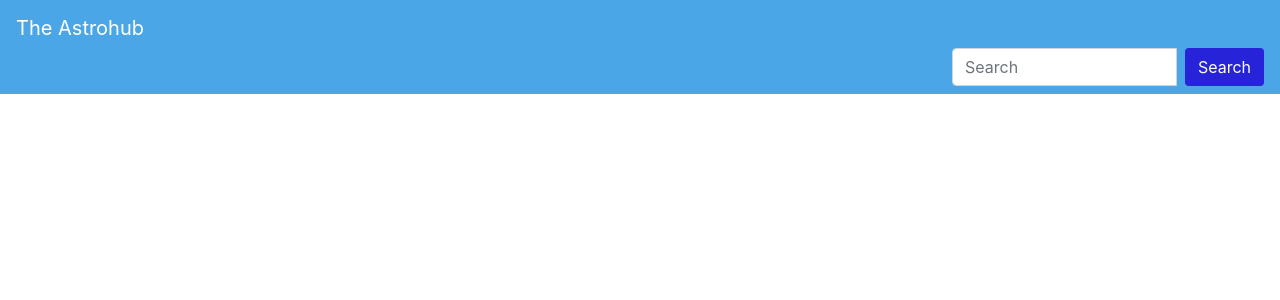
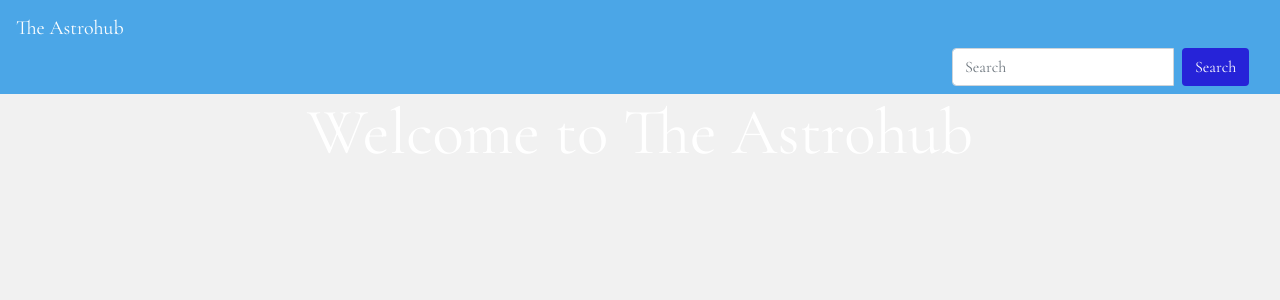
Before and after one commit to joycewambui/The-Astrohub, a Django app: page / in a window 1280 px wide. Shown: the top 300 px of the page. Run offline with Django 3.2, Linux system fonts and the light colour scheme; data that the repository does not hold is empty; some libraries are stand-ins or nearby versions.

Commit message:
Edit CSS

```diff
--- a/astrophotos/static/css/base.css
+++ b/astrophotos/static/css/base.css
@@ -1,6 +1,12 @@
 
 body {
-    background: #fff;
+    background-color: #f1f1f1;
+     font-family: 'Cormorant Garamond', serif;
+
+}
+.main {
+    max-width: 1000px;
+    margin: auto;
 }
 
 .form-inline{
```
